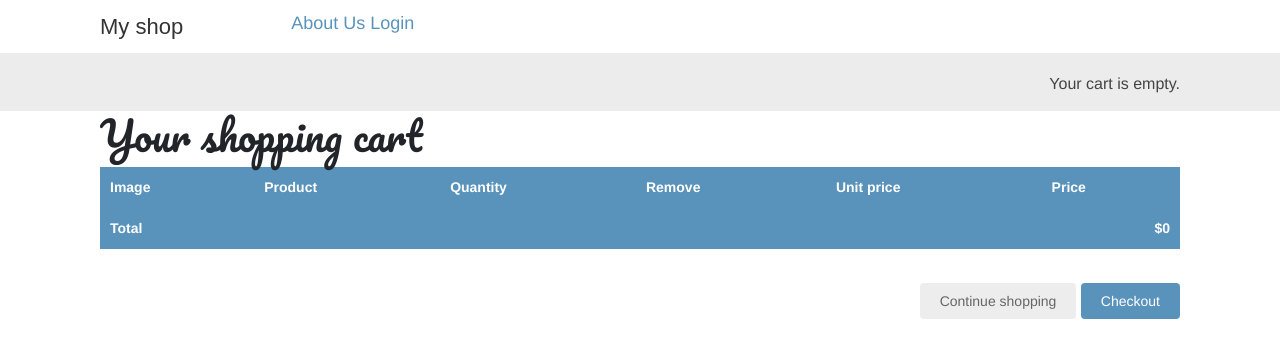
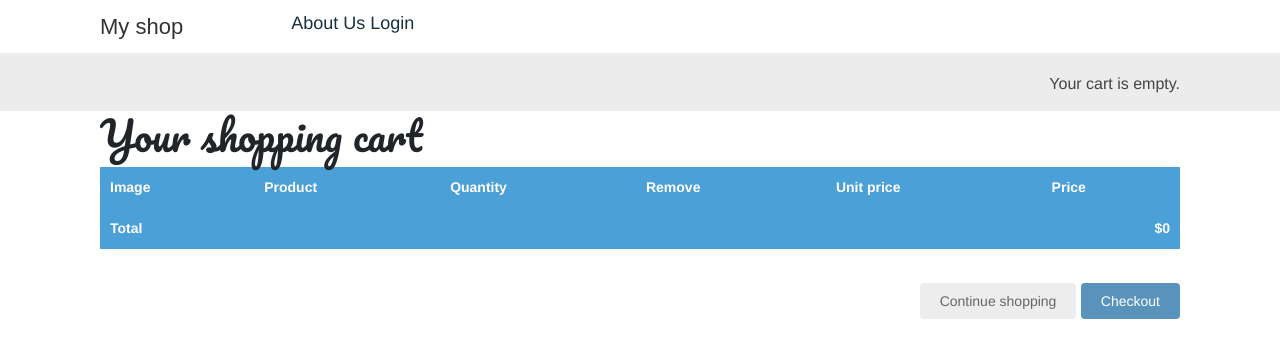
Before and after one commit to otamoabin2/e_comerce_project, a Django app: page /cart/ in a window 1280 px wide. Shown: the top 358 px of the page. Run offline with Django 3.2, Linux system fonts and the light colour scheme; some libraries are stand-ins or nearby versions.

```diff
--- a/myshop/shop/static/css/base.css
+++ b/myshop/shop/static/css/base.css
@@ -13,7 +13,7 @@ h1, h2, h3, h4, h5 , h6 {
 
 a {
     text-decoration:none;
-    color:#5993bb;
+    color:#173041;
 }
 
 img {
@@ -24,7 +24,7 @@ img {
 }
 
 a:hover {
-    color:#77b6e2;
+    color:#77e2a2;
 }
 
 a.button, input[type="submit"] {
@@ -71,7 +71,7 @@ tbody tr.subtotal {
 }
 
 thead th, tbody tr.total {
-    background:#5993bb;
+    background:#4ca0d8;
     color:#fff;
     font-weight:bold;
 }
```
Also changed, not shown: ReadMe.md (added), myshop/db.sqlite3.
